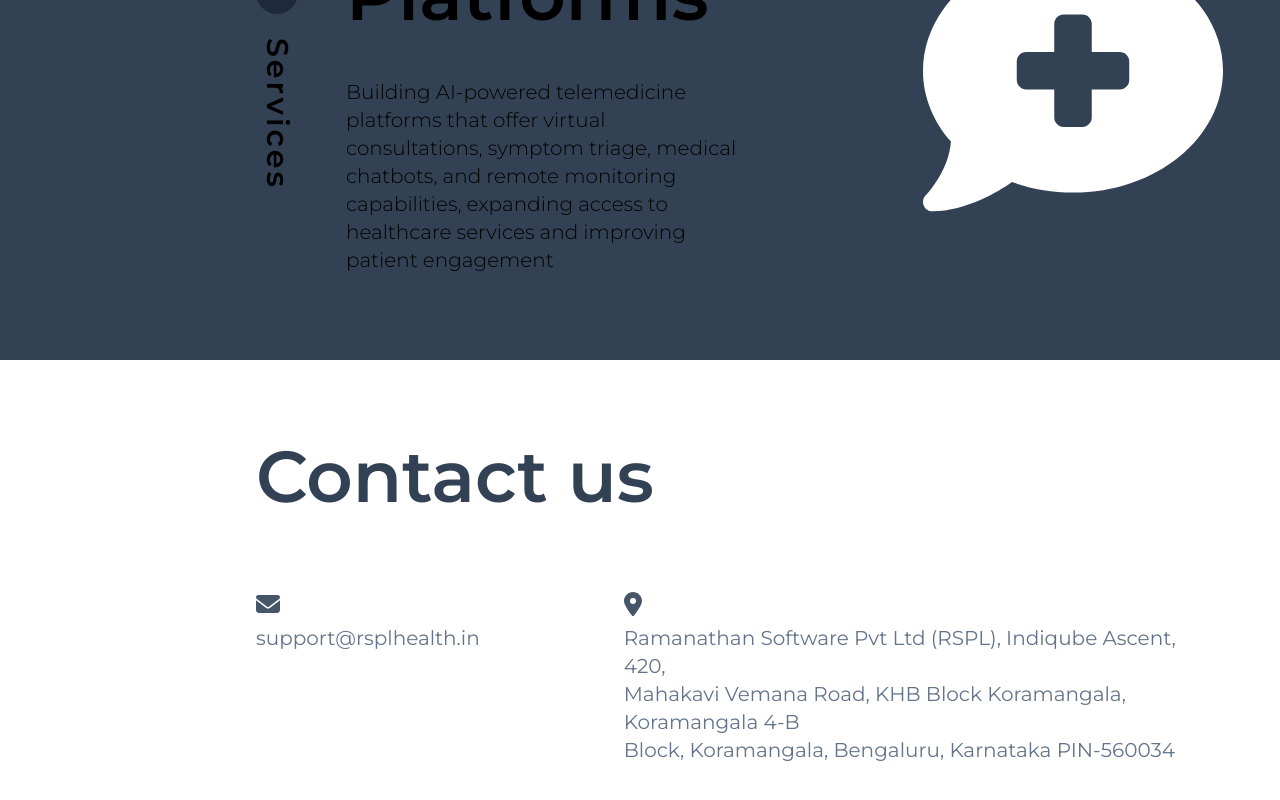
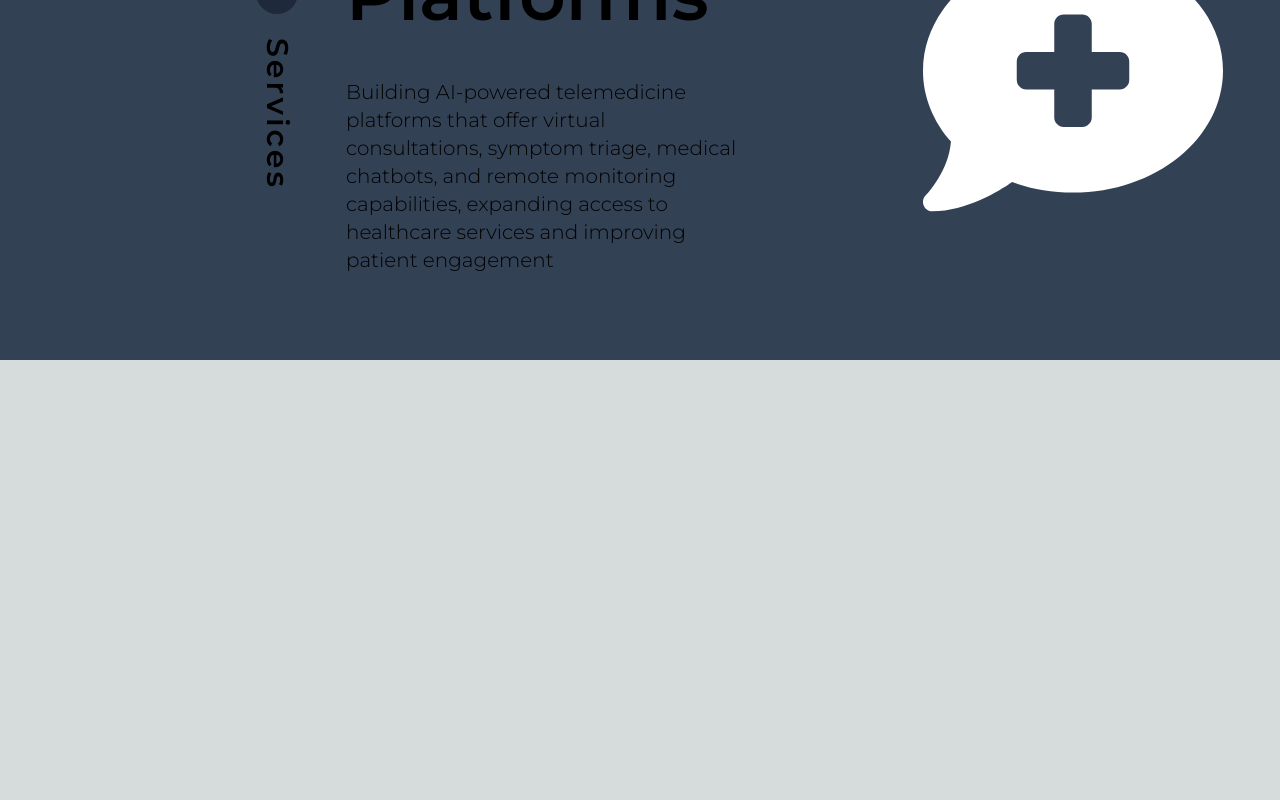
Before and after one commit to resparx/rspl, a Next.js app: page / in a window 1280 px wide. Shown: the part 3546-4346 px from the top of the page. After the commit the page ends 3906 px from the top, so only its background shows below. Built offline with nearby package versions, Linux system fonts and the light colour scheme.

Commit message:
remove contact us

```diff
--- a/components/Hero.js
+++ b/components/Hero.js
@@ -95,7 +95,7 @@ const Hero = () => {
           <Section key={`section-${index}`} {...item} />
         ))}
 
-        <div className="flex flex-col py-20 pl-[20%] pr-[5%] gap-8 lg:gap-20">
+        {/* <div className="flex flex-col py-20 pl-[20%] pr-[5%] gap-8 lg:gap-20">
           <p className="text-2xl lg:text-7xl font-semibold text-slate-700">
             Contact us
           </p>
@@ -118,7 +118,7 @@ const Hero = () => {
               </p>
             </div>
           </div>
-        </div>
+        </div> */}
       </div>
     </section>
     </>
```
